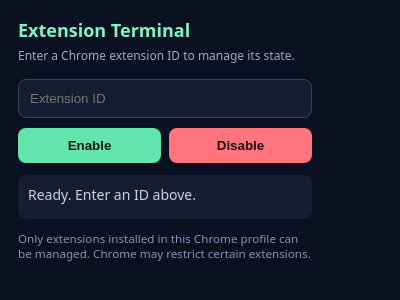
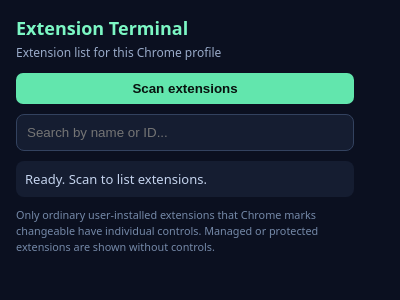
Before and after one commit to benjaminnaruto68-netizen/Extension-Terminal, a browser extension: page companion/popup.html in a window 400 px wide. Drawn offline with Linux system fonts and the light colour scheme.

Commit message:
Upgrade companion popup with extension scanner

```diff
--- a/companion/popup.html
+++ b/companion/popup.html
@@ -5,21 +5,26 @@
 <meta name="viewport" content="width=device-width, initial-scale=1">
 <title>Extension Terminal Companion</title>
 <style>
-*{box-sizing:border-box}body{margin:0;width:330px;background:#0b1020;color:#d8e5ff;font:14px system-ui;padding:18px}
-h1{font-size:18px;color:#7cf7c4;margin:0 0 5px}p{color:#9aabc9;font-size:12px;margin:0 0 15px}
-input{width:100%;padding:11px;border-radius:8px;background:#151d31;border:1px solid #33425f;color:#fff;margin-bottom:10px}
-button{border:0;border-radius:8px;padding:10px 12px;font-weight:700;cursor:pointer;background:#62e6ad;color:#08130f}
-.buttons{display:flex;gap:8px}.buttons button{flex:1}.buttons .off{background:#ff747d;color:#200a0c}
-#status{margin:12px 0;padding:10px;background:#151d31;border-radius:8px;min-height:44px;color:#c5d4ee}
-small{display:block;color:#8094b6;margin-top:12px}
+*{box-sizing:border-box}body{margin:0;width:370px;max-height:600px;overflow:auto;background:#0b1020;color:#d8e5ff;font:13px system-ui;padding:16px}
+h1{font-size:18px;color:#7cf7c4;margin:0 0 4px}p{color:#9aabc9;font-size:12px;margin:0 0 12px}
+input{width:100%;padding:10px;border-radius:8px;background:#151d31;border:1px solid #33425f;color:#fff;margin-bottom:10px}
+button{border:0;border-radius:7px;padding:8px 10px;font-weight:700;cursor:pointer;background:#62e6ad;color:#08130f}
+#scan{width:100%;margin-bottom:10px}#status{padding:9px;background:#151d31;border-radius:8px;margin-bottom:10px;color:#c5d4ee}
+.card{background:#111a2b;border:1px solid #293b57;border-radius:10px;padding:10px;margin-bottom:8px}
+.name{font-weight:700;word-break:break-word}.id{font-size:10px;color:#8296b7;word-break:break-all;margin:4px 0}
+.row{display:flex;justify-content:space-between;align-items:center;gap:10px}.state{font-size:11px;color:#8fb3d8}.toggle.off{background:#ff747d;color:#200a0c}
+.protected{font-size:11px;color:#ffc978}.empty{color:#8fa5c3;padding:12px;text-align:center}
+small{display:block;color:#7589a8;margin-top:10px;line-height:1.5}
 </style>
 </head>
 <body>
 <h1>Extension Terminal</h1>
-<p>Enter a Chrome extension ID to manage its state.</p>
-<input id="id" placeholder="Extension ID" spellcheck="false" autocomplete="off">
-<div class="buttons"><button id="enable">Enable</button><button class="off" id="disable">Disable</button></div>
-<div id="status">Ready. Enter an ID above.</div>
-<small>Only extensions installed in this Chrome profile can be managed. Chrome may restrict certain extensions.</small>
+<p>Extension list for this Chrome profile</p>
+<button id="scan">Scan extensions</button>
+<input id="search" placeholder="Search by name or ID..." autocomplete="off">
+<div id="status">Ready. Scan to list extensions.</div>
+<div id="list"></div>
+<small>Only ordinary user-installed extensions that Chrome marks changeable have individual controls. Managed or protected extensions are shown without controls.</small>
 <script src="popup.js"></script>
-</body></html>
+</body>
+</html>
```
